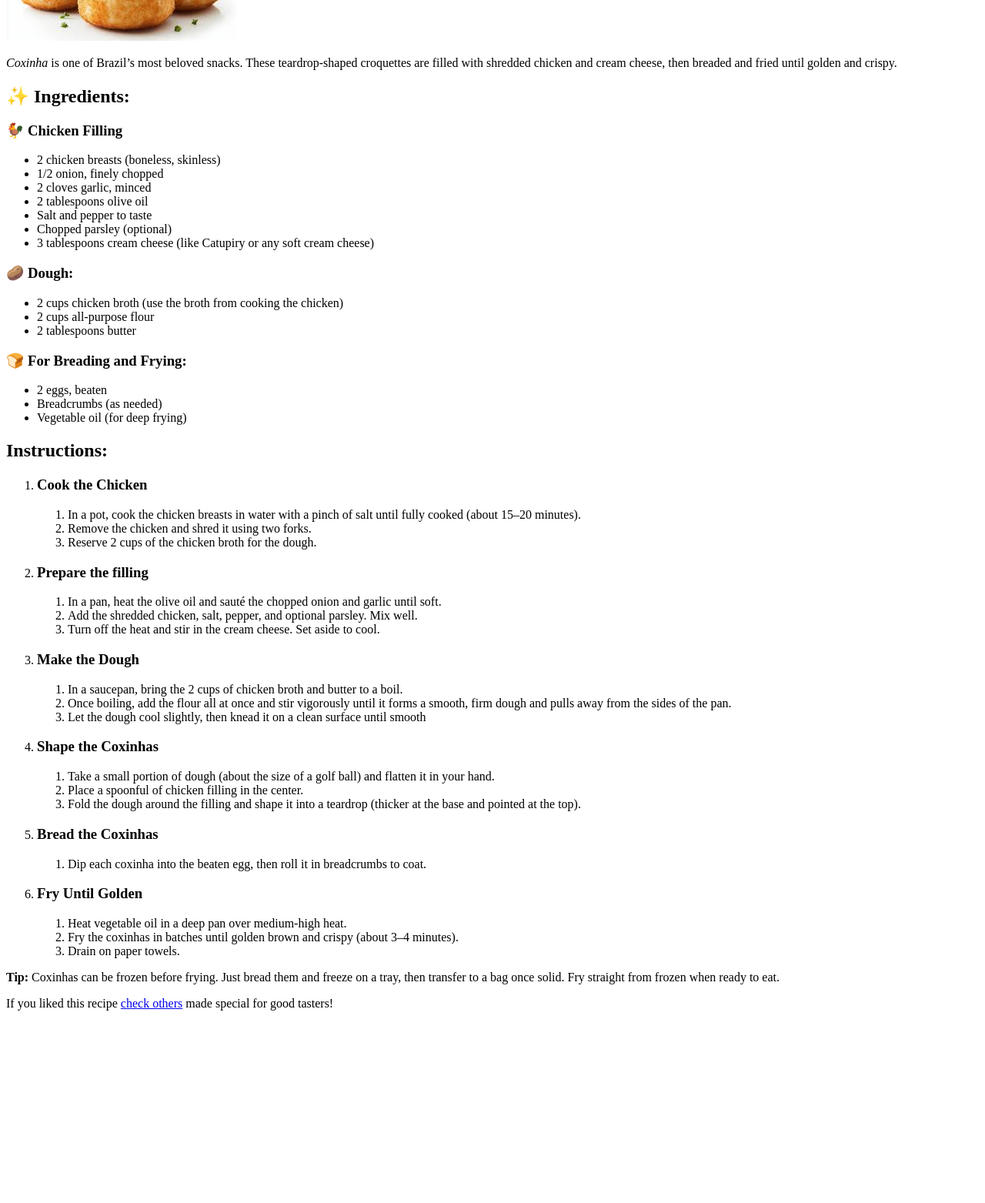
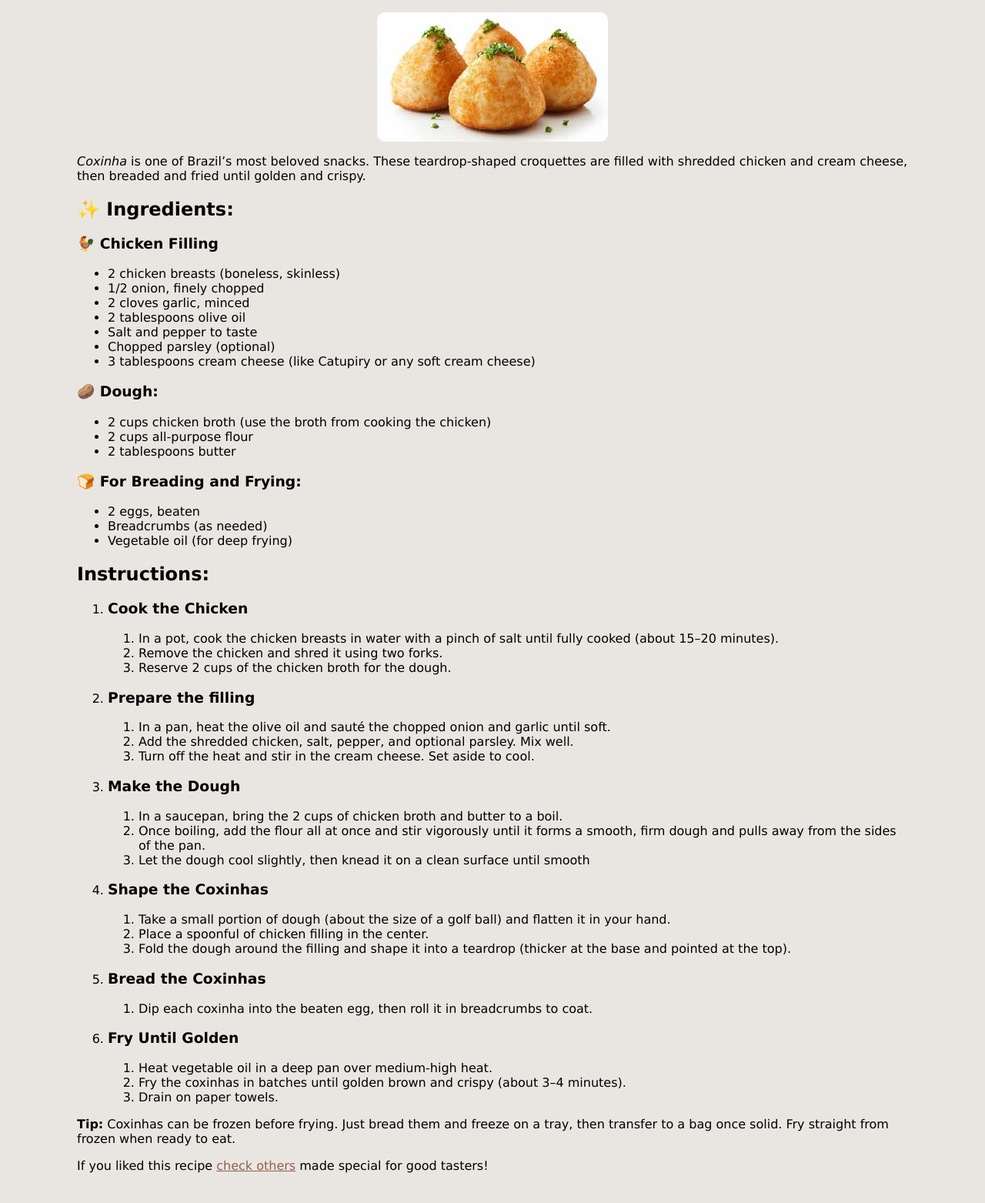
Before and after one commit to Schuw/odin-recipes, a plain HTML site: page recipes/Coxinha-de-frango.html in a window 1280 px wide. Shown: the part 195-1758 px from the top of the page at 77% size. Before the commit the page ends 1524 px from the top, so only its background shows below. Drawn offline with Linux system fonts and the light colour scheme; files whose address does not match are found by name.

Commit message:
add style to sushi and coxinha.html
both pages use same style, add link color, fix coxinha.jpeg to relative path

```diff
--- a/recipes/Coxinha-de-frango.html
+++ b/recipes/Coxinha-de-frango.html
@@ -4,12 +4,13 @@
     <meta charset="UTF-8">
     <meta name="viewport" content="width=device-width, initial-scale=1.0">
     <title>Coxinha de Frango</title>
+    <link rel="stylesheet" href="recipesstyles.css">
 </head>
 <body>
 
 <h1>Coxinha de frango/chicken</h1>
 
-<img src="/home/podiiso/Desktop/repos/odin-recipes/recipes/coxinha.jpeg" alt="three breaded croqutte with scallion on top">
+<img src="./coxinha.jpeg" alt="three breaded croqutte with scallion on top">
 <p><em>Coxinha</em> is one of Brazil’s most beloved snacks.
     These teardrop-shaped croquettes are filled with shredded chicken and cream cheese, then
      breaded and fried until golden and crispy.</p>
--- a/recipes/recipesstyles.css
+++ b/recipes/recipesstyles.css
@@ -22,3 +22,20 @@ img {
     margin-left: auto;
     margin-right: auto;
 }
+
+body {
+    padding: 100px;
+    margin: 10px auto;
+}
+
+.bottomline {
+    text-align: center;
+}
+
+a:link {
+    color: #90604c;
+}
+
+a:visited {
+    color: #a3967d;
+}
--- a/recipes/sushi-Brazilian-style.html
+++ b/recipes/sushi-Brazilian-style.html
@@ -4,6 +4,7 @@
     <meta charset="UTF-8">
     <meta name="viewport" content="width=device-width, initial-scale=1.0">
     <title>Sushi Brazilian Style</title>
+    <link rel="stylesheet" href="recipesstyles.css">
 </head>
 <body>
 
```
Also changed, not shown: recipes/Brazilian-pastel.html (+1 -1 lines).
